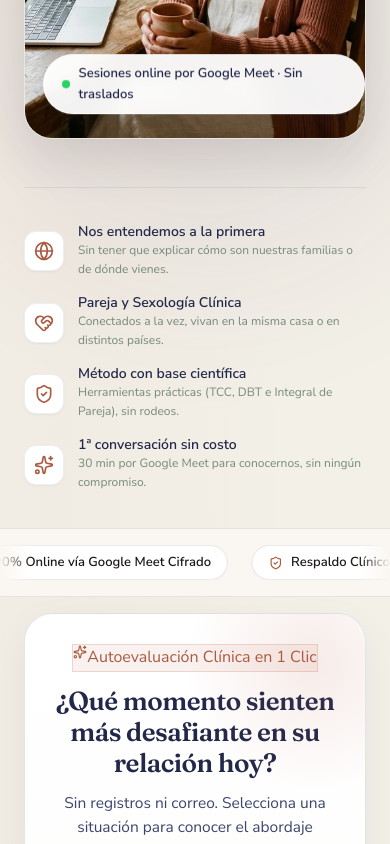
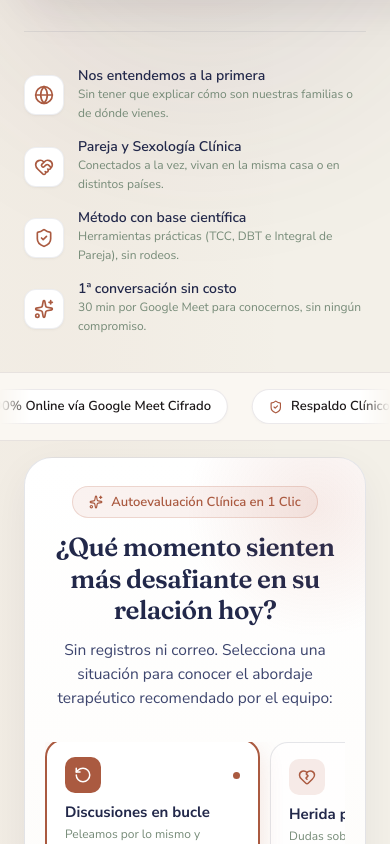
Before and after one commit to NicoMM8/Amare-Clinica, a React (Vite) app: page / in a window 390 px wide. Shown: the part 1156-2000 px from the top of the page. Built offline with nearby package versions, Linux system fonts and the light colour scheme.

Commit message:
fix: badge pill padding, mobile swipe carousel with smooth scroll, WhatsApp sin costo consistency and full SEO/GEO DOM pre-rendering

```diff
--- a/src/components/RelationshipPulse.jsx
+++ b/src/components/RelationshipPulse.jsx
@@ -72,10 +72,21 @@ const MOODS = [
 
 export default function RelationshipPulse() {
   const [selectedId, setSelectedId] = useState('loop');
-  const activeMood = MOODS.find(m => m.id === selectedId) || MOODS[0];
 
   const getWhatsAppUrl = (msg) => {
     return `https://wa.me/50373184781?text=${encodeURIComponent(msg)}`;
+  };
+
+  const handleSelectMood = (moodId) => {
+    setSelectedId(moodId);
+    if (typeof window !== 'undefined' && window.innerWidth <= 768) {
+      setTimeout(() => {
+        const diagnosticEl = document.getElementById('relationship-diagnostic-card');
+        if (diagnosticEl) {
+          diagnosticEl.scrollIntoView({ behavior: 'smooth', block: 'nearest' });
+        }
+      }, 60);
+    }
   };
 
   return (
@@ -115,9 +126,15 @@ export default function RelationshipPulse() {
               style={{
                 marginBottom: '14px',
                 display: 'inline-flex',
+                alignItems: 'center',
+                gap: '8px',
+                padding: '6px 16px',
+                borderRadius: '999px',
                 background: 'rgba(186, 94, 69, 0.08)',
                 color: 'var(--color-clay)',
-                border: '1px solid rgba(186, 94, 69, 0.2)'
+                border: '1px solid rgba(186, 94, 69, 0.2)',
+                fontSize: '13px',
+                fontWeight: 600
               }}
             >
               <Sparkles size={14} style={{ color: 'var(--color-clay)' }} />
@@ -141,16 +158,11 @@ export default function RelationshipPulse() {
             </p>
           </div>
 
-          {/* Interactive Mood Selector Buttons */}
+          {/* Interactive Mood Selector Buttons (Grid en Desktop, Carrusel Horizontal en Móvil) */}
           <div
             role="tablist"
             aria-label="Selecciona la situación de tu pareja"
-            style={{
-              display: 'grid',
-              gridTemplateColumns: 'repeat(auto-fit, minmax(190px, 1fr))',
-              gap: '12px',
-              marginBottom: '28px'
-            }}
+            className="pulse-mood-grid"
           >
             {MOODS.map((mood) => {
               const isSelected = mood.id === selectedId;
@@ -160,8 +172,11 @@ export default function RelationshipPulse() {
                   key={mood.id}
                   type="button"
                   role="tab"
+                  id={`tab-${mood.id}`}
+                  aria-controls={`diagnostic-panel-${mood.id}`}
                   aria-selected={isSelected}
-                  onClick={() => setSelectedId(mood.id)}
+                  onClick={() => handleSelectMood(mood.id)}
+                  className="pulse-mood-card"
                   style={{
                     display: 'flex',
                     flexDirection: 'column',
@@ -221,17 +236,25 @@ export default function RelationshipPulse() {
             })}
           </div>
 
-          {/* Dynamic Animated Clinical Guidance Card */}
+          {/* Diagnostic Guidance Cards (Todos renderizados en el DOM para Indexación SEO y Motores de IA) */}
+          <div id="relationship-diagnostic-card">
+            {MOODS.map((mood) => {
+              const isActive = mood.id === selectedId;
+              return (
                 <div
-            key={activeMood.id}
-            className="animate-slide-up"
+                  key={mood.id}
+                  id={`diagnostic-panel-${mood.id}`}
+                  role="tabpanel"
+                  aria-labelledby={`tab-${mood.id}`}
+                  aria-hidden={!isActive}
+                  className={isActive ? "animate-slide-up" : ""}
                   style={{
+                    display: isActive ? 'grid' : 'none',
                     background: '#FFFFFF',
                     borderRadius: '22px',
                     padding: 'clamp(22px, 3vw, 32px)',
                     border: '1.5px solid rgba(186, 94, 69, 0.25)',
                     boxShadow: '0 12px 30px rgba(34, 40, 74, 0.08)',
-              display: 'grid',
                     gridTemplateColumns: 'repeat(auto-fit, minmax(280px, 1fr))',
                     gap: '24px',
                     alignItems: 'center'
@@ -245,13 +268,13 @@ export default function RelationshipPulse() {
                           fontSize: '12px',
                           fontWeight: 700,
                           color: '#FFFFFF',
-                    background: activeMood.tagColor,
+                          background: mood.tagColor,
                           padding: '4px 12px',
                           borderRadius: 'var(--r-pill)',
                           letterSpacing: '0.02em'
                         }}
                       >
-                  {activeMood.method}
+                        {mood.method}
                       </span>
                       <span style={{ fontSize: '12.5px', color: 'var(--color-ink-muted)', display: 'inline-flex', alignItems: 'center', gap: '5px' }}>
                         <ShieldCheck size={14} style={{ color: '#27AE60' }} />
@@ -268,15 +291,15 @@ export default function RelationshipPulse() {
                         lineHeight: 1.3
                       }}
                     >
-                {activeMood.title}: Lo que la ciencia clínica recomienda
+                      {mood.title}: Lo que la ciencia clínica recomienda
                     </h3>
 
                     <p style={{ fontSize: '14.5px', color: 'var(--color-ink-secondary)', lineHeight: 1.6, margin: '0 0 10px 0' }}>
-                <strong>Comprender la raíz:</strong> {activeMood.diagnostic}
+                      <strong>Comprender la raíz:</strong> {mood.diagnostic}
                     </p>
 
                     <p style={{ fontSize: '14px', color: 'var(--color-ink-secondary)', lineHeight: 1.6, margin: 0 }}>
-                <strong>Cómo lo abordamos en Centro Amaré:</strong> {activeMood.solution}
+                      <strong>Cómo lo abordamos en Centro Amaré:</strong> {mood.solution}
                     </p>
                   </div>
 
@@ -315,7 +338,7 @@ export default function RelationshipPulse() {
                     </a>
 
                     <a
-                href={getWhatsAppUrl(activeMood.whatsappQuery)}
+                      href={getWhatsAppUrl(mood.whatsappQuery)}
                       target="_blank"
                       rel="noopener noreferrer"
                       className="btn-appointment-pill"
@@ -330,7 +353,7 @@ export default function RelationshipPulse() {
                         textAlign: 'center'
                       }}
                     >
-                <span>Consultar por WhatsApp (30 min gratis)</span>
+                      <span>Consultar por WhatsApp (30 min sin costo)</span>
                     </a>
 
                     <div style={{ display: 'flex', alignItems: 'center', gap: '6px', fontSize: '12px', color: 'var(--color-ink-muted)', marginTop: '2px' }}>
@@ -338,7 +361,9 @@ export default function RelationshipPulse() {
                       <span>1ª conversación sin costo con el equipo clínico</span>
                     </div>
                   </div>
-
+                </div>
+              );
+            })}
           </div>
 
         </div>
--- a/src/index.css
+++ b/src/index.css
@@ -370,6 +370,59 @@ button {
   color: var(--color-clay);
 }
 
+/* Global Badge Pill Standard */
+.badge-pill {
+  display: inline-flex;
+  align-items: center;
+  gap: 8px;
+  padding: 6px 16px !important;
+  border-radius: var(--r-pill, 999px) !important;
+  font-size: 13px;
+  font-weight: 600;
+  line-height: 1.4;
+  white-space: nowrap;
+}
+
+/* Relationship Pulse Mood Selector Grid & Mobile Carousel */
+.pulse-mood-grid {
+  display: grid;
+  grid-template-columns: repeat(5, 1fr);
+  gap: 12px;
+  margin-bottom: 28px;
+}
+
+@media (max-width: 960px) {
+  .pulse-mood-grid {
+    grid-template-columns: repeat(auto-fit, minmax(180px, 1fr));
+  }
+}
+
+@media (max-width: 768px) {
+  .pulse-mood-grid {
+    display: flex !important;
+    overflow-x: auto !important;
+    scroll-snap-type: x mandatory !important;
+    -webkit-overflow-scrolling: touch !important;
+    padding-bottom: 12px !important;
+    gap: 10px !important;
+    margin-bottom: 20px !important;
+    scrollbar-width: thin;
+    scrollbar-color: rgba(186, 94, 69, 0.3) transparent;
+  }
+  .pulse-mood-grid::-webkit-scrollbar {
+    height: 4px;
+  }
+  .pulse-mood-grid::-webkit-scrollbar-thumb {
+    background: rgba(186, 94, 69, 0.3);
+    border-radius: 999px;
+  }
+  .pulse-mood-card {
+    flex: 0 0 215px !important;
+    min-width: 215px !important;
+    scroll-snap-align: start !important;
+  }
+}
+
 .nav-links {
   display: flex;
   align-items: center;
```
Lines whose indentation alone changed are shown as unchanged.
